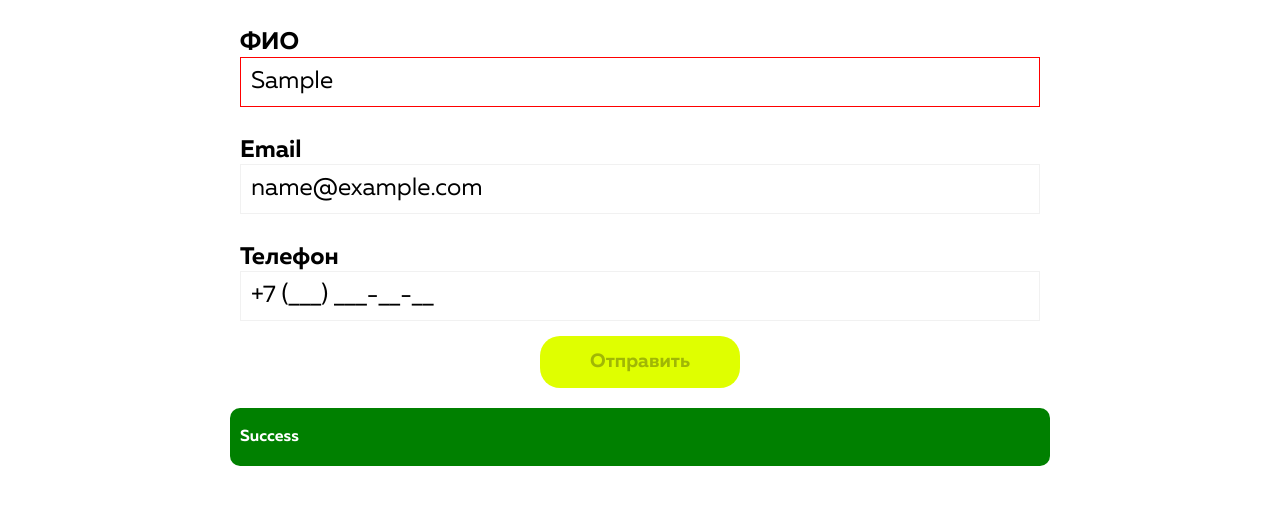
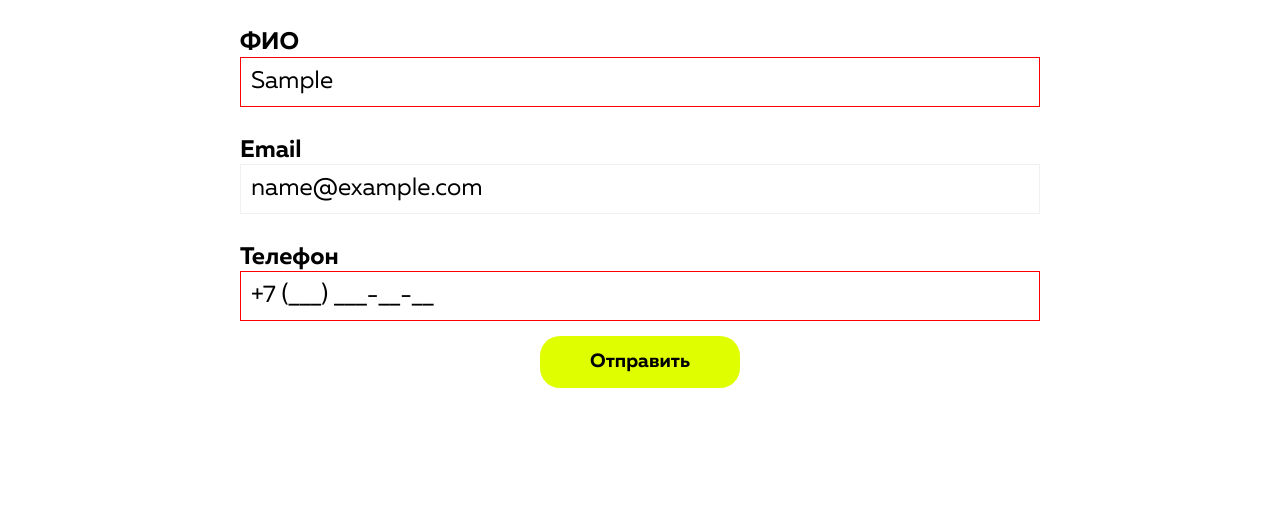
Before and after one commit to Anton9408/node-js-school, a website: page index.html in a window 1280 px wide. Both pictures are taken after typing "Sample", "name@example.com", "Sample" into the empty fields and a click on the button "Отправить". Shown: the part 123-628 px from the top of the page. Drawn offline with Linux system fonts and the light colour scheme; files whose address does not match are found by name.

Commit message:
Поправлены стили отображения, исправлены ошибки с глобальным элементом MyForm

```diff
--- a/index.js
+++ b/index.js
@@ -57,7 +57,7 @@ const validate = () => {
   const errorFields = new Set();
 
   const fioElement = form.fio;
-  const fio = fioElement.value.trim();
+  const fio = fioElement.value;
 
   if (fio.split(' ').length !== 3) {
     fioElement.classList.add('error');
@@ -68,7 +68,7 @@ const validate = () => {
   }
 
   const emailElement = form.email;
-  const email = emailElement.value.trim();
+  const email = emailElement.value;
 
   if (!validateEmail(email) || !checkDomain(email)) {
     emailElement.classList.add('error');
@@ -81,7 +81,7 @@ const validate = () => {
   const phoneElement = form.phone;
   const phone = phoneElement.value;
 
-  if (sumPhoneNumbers(phone) > 30) {
+  if (sumPhoneNumbers(phone) > 30 || phone.replace(/\D+/g, '').length < 11) {
     phoneElement.classList.add('error');
     errorFields.add('phone');
   } else if (phoneElement.classList.contains('error')) {
@@ -90,7 +90,7 @@ const validate = () => {
   }
 
   return {
-    isValid: !!form.getElementsByClassName('error').length,
+    isValid: !form.getElementsByClassName('error').length,
     errorFields: Array.from(errorFields),
   };
 };
--- a/style/style.css
+++ b/style/style.css
@@ -5,13 +5,12 @@ body {
     background-color: #fff;
     width: 100%;
     height: 100%;
-    overflow: hidden;
     font-family: 'MullerBold';
     font-size: 16px;
 }
 
 .wrapper {
-    width: 1200px;
+    max-width: 1200px;
     margin: 50px auto;
 }
 
```
